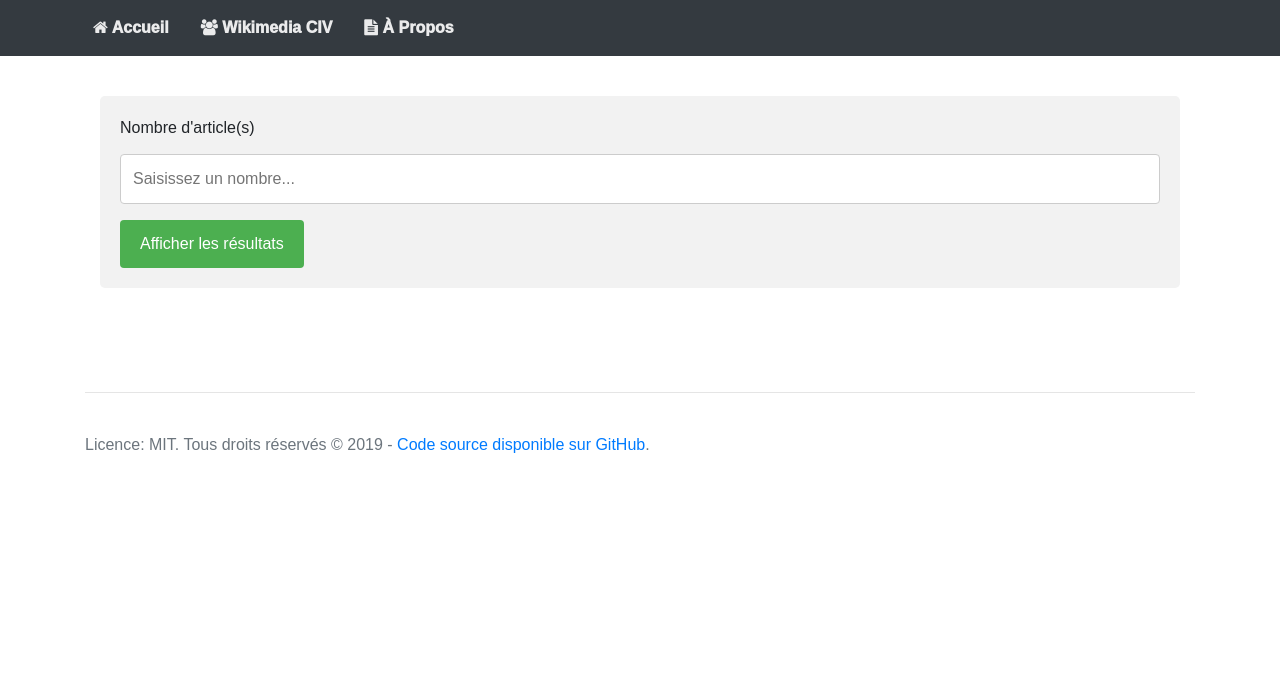
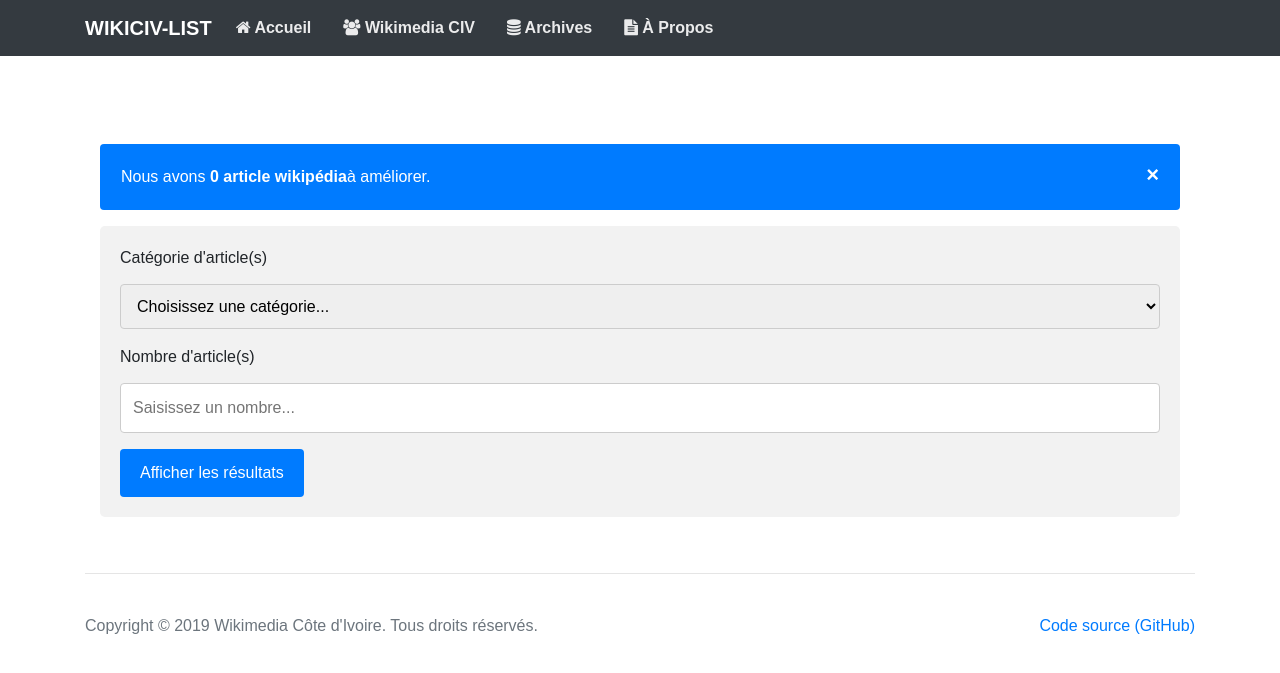
Before and after one commit to paulbouaffou/wikiciv-list, a Flask app: page /result in a window 1280 px wide. Shown: the top 673 px of the page. Run offline with Flask 2, Linux system fonts and the light colour scheme; data that the repository does not hold is empty; some libraries are stand-ins or nearby versions.

Commit message:
[IMPR] All files of project: Update database file ; Coding in Python, HTML & CSS

```diff
--- a/app.py
+++ b/app.py
@@ -14,11 +14,8 @@ app = Flask(__name__)
 @app.route("/")
 def home():
 
-	# Number of article in the database
-	number_article = utils.getNumberArticle()
-
 	#return home page
-	return render_template('index.html', title = "Accueil | Wikiciv List ", number_article = number_article)
+	return render_template('index.html', title = "Accueil | Wikiciv List ")
 
 @app.route("/result", methods = ["POST", "GET"])
 def result():
@@ -44,6 +41,7 @@ def about():
 	# Return "about: page
 	return render_template('about.html', title = "À Propos | Wikiciv List")
 
+
 # Execute the application
 if __name__ == '__main__':
 	app.run()
--- a/static/css/style1.css
+++ b/static/css/style1.css
@@ -6,24 +6,34 @@ Style CSS of both pages: base.html & index.html;
 
 */
 
-
-html,
 body {
-  height: 100%;
+  height: auto;
   font-family: Arial, Helvetica, sans-serif;
   background-color: #fff;
 }
 
 .nav-link {
 
-  color: #fff;
-  font-weight: 1000;
+  color: #696969;
+  font-weight: 600;
   white-space: nowrap;
 
 }
 
-.navbar-nav a:visited {
+.navbar-nav a:active {
+  color: #FFF !important
+  background-color: transparent;
+
+}
+
+.navbar-nav a:hover {
   color: #FFF !important;
+  background-color: transparent;
+}
+
+.navbar-nav a:focus {
+  color: #FFF !important;
+  background-color: transparent;
 }
 
 @media (min-width: 992px) {
@@ -32,13 +42,13 @@ body {
 }
 
 .navbar-dark .navbar-nav .nav-link {
-    color: rgba(255,255,255,.9);
+    color: rgba(255,255,255,0.9);
 }
 
 .
 
 .navbar-dark .navbar-nav .nav-link:focus, .navbar-dark .navbar-nav .nav-link:hover {
-    color: rgba(0,0,0,.5);
+    color: rgba(0,0,0,0.3);
 
 }
 
@@ -83,24 +93,3 @@ body {
 .footer {
   background-color: #fff;
 }
-
-.message-article {
-  font-family: "Arial Black", Arial, Georgia, "Times New Roman", sans-serif;
-  text-align: center;
-  border: 2px solid #1E90FF;
-  border-left: 20px solid #1E90FF;
-  padding: 15px;
-  background-color: pink;
-}
-
-.article-number {
-  color: red;
-}
-
-.sentence-font-style {
- font-weight: bold;
-}
-
-.word-align {
-  text-align: left;
-}
--- a/static/css/style2.css
+++ b/static/css/style2.css
@@ -31,7 +31,7 @@ select, textarea {
 }
 
 input[type=submit] {
-  background-color: #4CAF50;
+  background-color: rgb(0, 123, 255);
   color: white;
   padding: 12px 20px;
   border: none;
@@ -40,7 +40,7 @@ input[type=submit] {
 }
 
 input[type=submit]:hover {
-  background-color: #45a049;
+  background-color: rgb(0, 100, 255);
 }
 
 .container-1 {
@@ -48,3 +48,24 @@ input[type=submit]:hover {
   background-color: #f2f2f2;
   padding: 20px;
 }
+
+.alert {
+  padding: 20px;
+  background-color: rgb(0, 123, 255);
+  color: white;
+}
+
+.closebtn {
+  margin-left: 15px;
+  color: white;
+  font-weight: bold;
+  float: right;
+  font-size: 22px;
+  line-height: 20px;
+  cursor: pointer;
+  transition: 0.3s;
+}
+
+.closebtn:hover {
+  color: black;
+}
--- a/templates/base.html
+++ b/templates/base.html
@@ -9,19 +9,15 @@
   <link rel="shortcut icon" href="{{url_for('static', filename='images/wikiciv_logo.ico')}}">
   <link rel="stylesheet" href="{{url_for('static', filename='css/style1.css')}}">
   <link rel="stylesheet" href="{{url_for('static', filename='css/style2.css')}}">
-
-  <script src="//tools-static.wmflabs.org/cdnjs/ajax/libs/jquery/3.3.1/jquery.js"></script>
-	<script src="//tools-static.wmflabs.org/cdnjs/ajax/libs/twitter-bootstrap/4.0.0/js/bootstrap.min.js"></script>
-  <!-- Script pour afficher les statistiques des articles à améliorer [en maintenance]
-    <script src="{{url_for('static', filename='js/canvas.js')}}"></script>
-  -->
 </head>
 <body>
-  <nav class="navbar navbar-expand-md navbar-dark fixed-top bg-dark">
+  <nav class="navbar navbar-expand-lg navbar-dark fixed-top bg-dark">
     <div class="container">
+        <a class="navbar-brand" href="#"><strong>WIKICIV-LIST</strong></a>
           <button class="navbar-toggler" type="button" data-toggle="collapse" data-target="#navbarSupportedContent" aria-controls="navbarSupportedContent" aria-expanded="false" aria-label="Toggle navigation">
             <span class="navbar-toggler-icon"></span>
           </button>
+
     <div class="collapse navbar-collapse" id="navbarSupportedContent">
       <ul class="navbar-nav mr-auto">
         <li class="nav-item">
@@ -31,28 +27,36 @@
         <a class="nav-link mr-lg-3" href="https://www.wikimedia.ci" title="Wikimedia Côte d'Ivoire" target="_blank"><i class="fa fa-users"></i> Wikimedia CIV </a>
       </li>
       <li class="nav-item">
+        <a class="nav-link mr-lg-3" href="https://fr.wikipedia.org/wiki/Projet:C%C3%B4te_d%27Ivoire/Articles_r%C3%A9cents/Archive" title="Archives de tous les articles Wikipédia - CIV"><i class="fa fa-database"></i> Archives </a>
+      </li>
+      <li class="nav-item">
         <a class="nav-link mr-lg-3" href="{{url_for('about')}}" title="À propos de l'application"><i class="fa fa-file-text"></i> À Propos </a>
+      </li>
+    </div>
         </li>
       </ul>
   </div>
-  </div>
 </nav>
 <br>
-<div class="bg">
+<br>
+<br>
 <main role="main" class="container">
   {% block content %}{% endblock %}
-  {% block result %}{% endblock %}
 </main>
-</div>
-<br>
-<br>
 <footer class="footer mt-auto py-3">
   <div class="container">
     <hr>
     <br>
-    <span class="text-muted">Licence: MIT. Tous droits réservés © 2019 - <a href="https://github.com/paulbouaffou/wikiciv-list" target="_blank">Code source disponible sur GitHub</a>.</p></span>
+    <p class="float-right"><span class="text-muted"><a href="https://github.com/paulbouaffou/wikiciv-list" target="_blank">Code source (GitHub)</a></span></p>
+        <p><span class="text-muted">Copyright © 2019 Wikimedia Côte d'Ivoire. Tous droits réservés. </span></p>
   </div>
 </footer>
 </body>
-<script src="https://canvasjs.com/assets/script/canvasjs.min.js"></script>
+<!-- <script src="https://canvasjs.com/assets/script/canvasjs.min.js"></script> -->
+<script src="https://tools-static.wmflabs.org/cdnjs/ajax/libs/jquery/3.3.1/jquery.js"></script>
+  <script src="https://tools-static.wmflabs.org/cdnjs/ajax/libs/twitter-bootstrap/4.0.0/js/bootstrap.min.js"></script>
+<script src="{{url_for('static', filename='js/modal.js')}}"></script>
+<!-- Script pour afficher les statistiques des articles à améliorer [en maintenance]
+<script src="{{url_for('static', filename='js/canvas.js')}}"></script>
+-->
 </html>
--- a/templates/result.html
+++ b/templates/result.html
@@ -1,27 +1,8 @@
 {% extends "base.html" %}
-{% block result %}
+{% block content %}
 
 <div class="container">
 {% if request.method == "POST" %}
-<div class="container-1">
-  <form method="POST">
-  <label for="inputNumber">Nombre d'article(s)</label>
-
-    <input name="limit" type="number" id="inputNumber" placeholder="Impossible de saisir un nombre..." min="1" max="{{number_article}}" disabled>
-
-    <!--<label for="tmodele">Catégorie(s)</label>
-    <select id="tmodele" name="templates_modele" required>
-      <option value="">Choisissez la catégorie des articles wikipédia à améliorer...</option>
-      <option value="">Articles à améliorer: Toutes les catégories</option>
-      <option value="">Articles à améliorer: Rédaction</option>
-      <option value="">Articles à améliorer: Sources</option>
-      <option value="">Articles à améliorer: Promotionnel</option>
-      <option value="">Articles à améliorer: Wikification</option>
-      <option value="">Articles à améliorer: Orphelin</option>
-    </select>-->
-   <input type="submit" value="Résultats affichés" disabled>
-  </form>
-</div>
 <br>
   {% if articles %}
     <div id="results-table">
@@ -54,35 +35,53 @@
 
       </tbody>
      </table>
+    <hr>
+    <a href="{{url_for('result')}}" class="btn btn-primary float-right"><i class="fa fa-close"></i> Fermer </a>
     <br>
-    <hr>
-    <br>
-    <a href="{{url_for('result')}}" class="btn btn-primary float-right"><i class="fa fa-close"></i> Fermer </a>
     </div>
-  </div>
   {% endif %}
 
 {% else %}
+
+  {% if number_article < 2 %}
+
+<div class="alert">
+  <span class="closebtn" onclick="this.parentElement.style.display='none';">&times;</span>Nous avons
+  <strong>{{number_article}} article wikipédia</strong>à améliorer.
+</div>
+  {% else %}
+
+  <div class="alert">
+  <span class="closebtn" onclick="this.parentElement.style.display='none';">&times;</span>Nous avons
+  <strong>{{number_article}} articles wikipédia</strong> à améliorer.
+</div>
+  {% endif %}
+
 <div class="container-1">
+
   <form method="POST">
-  <label for="inputNumber">Nombre d'article(s)</label>
+
+    <label for="tmodele">Catégorie d'article(s)</label>
+
+    <select id="tmodele" name="templates_modele" required>
+      <option value="choice">Choisissez une catégorie...</option>
+      <option value="politic">Politique</option>
+      <option value="culture">Culture</option>
+      <option value="techno">Technologie</option>
+       <option value="study">Éducation</option>
+    </select>
+
+    <label for="inputNumber">Nombre d'article(s)</label>
 
     <input name="limit" type="number" id="inputNumber" placeholder="Saisissez un nombre..." min="1" max="{{number_article}}" required>
 
-    <!--<label for="tmodele">Catégorie(s)</label>
-    <select id="tmodele" name="templates_modele" required>
-      <option value="">Choisissez la catégorie des articles wikipédia à améliorer...</option>
-      <option value="">Articles à améliorer: Toutes les catégories</option>
-      <option value="">Articles à améliorer: Rédaction</option>
-      <option value="">Articles à améliorer: Sources</option>
-      <option value="">Articles à améliorer: Promotionnel</option>
-      <option value="">Articles à améliorer: Wikification</option>
-      <option value="">Articles à améliorer: Orphelin</option>
-    </select>-->
-   <input type="submit" value="Afficher les résultats">
+    <input type="submit" value="Afficher les résultats">
+
   </form>
+
 </div>
 <br>
+</div>
 
 {% endif %}
 
--- a/utils.py
+++ b/utils.py
@@ -43,8 +43,8 @@ def getNumberArticle():
 	return article_count
 
 '''def function():
-	"""Get number of article missing sources in the database"""
+	"""Get category number of article in the database"""
 	Article = Query()
-	article_source = db.search(Article.templates == "Modèle: ")
+	article_source = db.search(Article.wikitext == )
 
 	return'''
```
Also changed, not shown: templates/about.html (+33 -4 lines), templates/index.html (+7 -20 lines), update.py (+10 -4 lines), database/db.json. Lines whose indentation alone changed are shown as unchanged.
